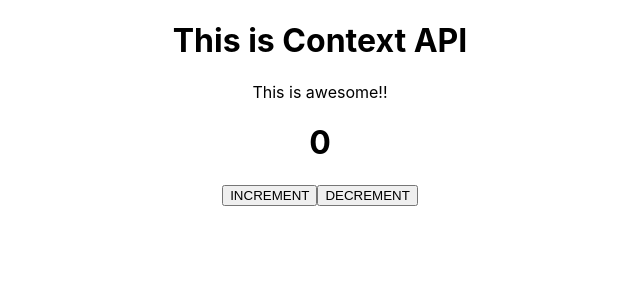
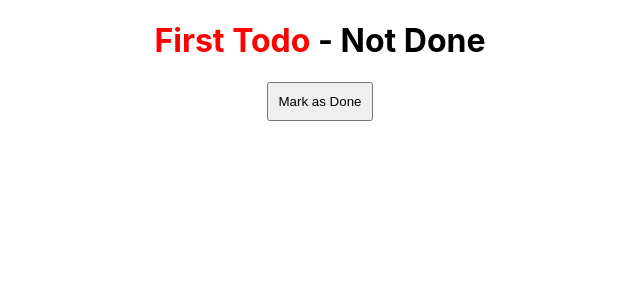
Before and after one commit to kabir-webDev/useReducer, a React (Create React App) app: page / in a window 1280 px wide. Shown: the top 300 px of the page, without its empty margins (320-960 px from the left). Built offline with nearby package versions, Linux system fonts and the light colour scheme.

Commit message:
Playing with conditionals

```diff
--- a/src/App.js
+++ b/src/App.js
@@ -1,29 +1,21 @@
 import React from "react";
 import "./App.css";
-import { useState } from "react";
-import TextHidden from "./component/Delete/TextHidden";
-import Fetch from "./component/FetchData/Fetch";
-import ComponentA from "./ContextComponent/ComponentA";
-import ComponentB from "./ContextComponent/ComponentB";
-import { UserContext } from "./ContextComponent/UserContext";
-import ComponentE from "./ContextComponent/ComponentE";
-import ReducerPrac from "./ReducerPrac";
-import Another from "./component/Another.JS";
+import JodiEitaTaileOita from "./Conditional/JodiEitaTaileOita";
+// import { useState } from "react";
+// import TextHidden from "./component/Delete/TextHidden";
+// import Fetch from "./component/FetchData/Fetch";
+// import ComponentA from "./ContextComponent/ComponentA";
+// import ComponentB from "./ContextComponent/ComponentB";
+// import { UserContext } from "./ContextComponent/UserContext";
+// import ComponentE from "./ContextComponent/ComponentE";
+// import ReducerPrac from "./ReducerPrac";
+// import Another from "./component/Another.JS";
 
 function App() {
   return (
     <div className="App">
-      {/* <TextHidden text={"This is awesome. This is cool. This is great great greatness. This is fucking awesome. This is cool."} maxlength={11}/> */}
-      {/* <Fetch/> */}
-      {/* Text Loading...
-        <UserContext.Provider value="This is from Component h">
-          <ComponentA/>
-          <ComponentB/> */}
-      {/* <ComponentE/> */}
-      {/* </UserContext.Provider> */}
-      <h1>This is Context API</h1>
-      <Another />
-      <ReducerPrac />
+      {" "}
+      <JodiEitaTaileOita />{" "}
     </div>
   );
 }
--- /dev/null
+++ b/src/Conditional/JodiEitaTaileOita.js
@@ -0,0 +1,34 @@
+import React, { useState } from "react";
+import "./Walah.css";
+
+function JodiEitaTaileOita() {
+  const [name, setName] = useState("First Todo");
+  const [sotti, setSotti] = useState(true);
+  const keteDao = () => {
+    setSotti(false);
+  };
+
+  if (sotti) {
+    return (
+      <>
+        <div>
+          <h1>
+            <span className="hoynai">{name}</span> - Not Done
+          </h1>
+          <button onClick={keteDao}>Mark as Done</button>
+        </div>
+      </>
+    );
+  } else {
+    return (
+      <div>
+        <h1>
+          <del className="hoise">{name}</del> - Done Bitch
+        </h1>
+        <button onClick={keteDao}>Mark as Done</button>
+      </div>
+    );
+  }
+}
+
+export default JodiEitaTaileOita;
--- /dev/null
+++ b/src/Conditional/Walah.css
@@ -0,0 +1,9 @@
+.hoise {
+  color: green;
+}
+button {
+  padding: 10px;
+}
+.hoynai {
+  color: red;
+}
```
